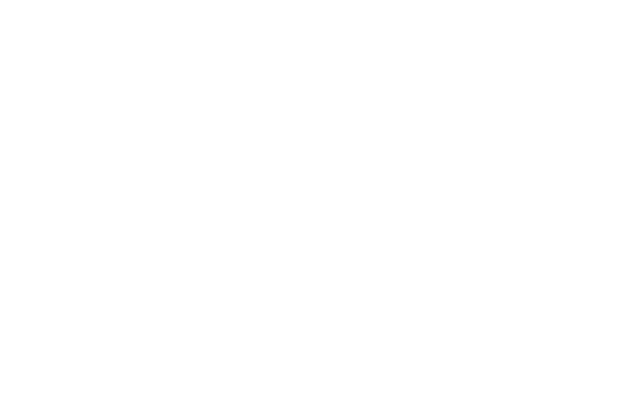
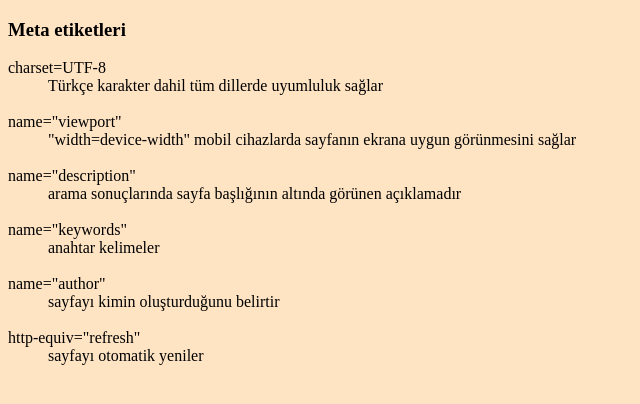
Before and after one commit to MelikeKahramans/html-tekrari, a plain HTML site: page MetaEtiketleri.html in a window 1280 px wide. Shown: the whole page, without its empty margins (0-640 px from the left). Drawn offline with Linux system fonts and the light colour scheme.

Commit message:
meta etiketleri açıklamaları eklendi

```diff
--- a/MetaEtiketleri.html
+++ b/MetaEtiketleri.html
@@ -14,7 +14,24 @@
 
     <title>Meta Etiketleri</title>
 </head>
-<body>
-
+<body style="background-color: bisque;">
+    <h3>Meta etiketleri</h3>
+    <dt>charset=UTF-8</dt>
+    <dd>Türkçe karakter dahil tüm dillerde uyumluluk sağlar</dd>
+    <br>
+    <dt>name="viewport"</dt>
+    <dd>"width=device-width" mobil cihazlarda sayfanın ekrana uygun görünmesini sağlar</dd>
+    <br>
+    <dt>name="description"</dt>
+    <dd>arama sonuçlarında sayfa başlığının altında görünen açıklamadır</dd>
+    <br>
+    <dt>name="keywords"</dt>
+    <dd>anahtar kelimeler</dd>
+    <br>
+    <dt>name="author"</dt>
+    <dd>sayfayı kimin oluşturduğunu belirtir</dd>
+    <br>
+    <dt>http-equiv="refresh"</dt>
+    <dd>sayfayı otomatik yeniler</dd>
 </body>
 </html>
```
